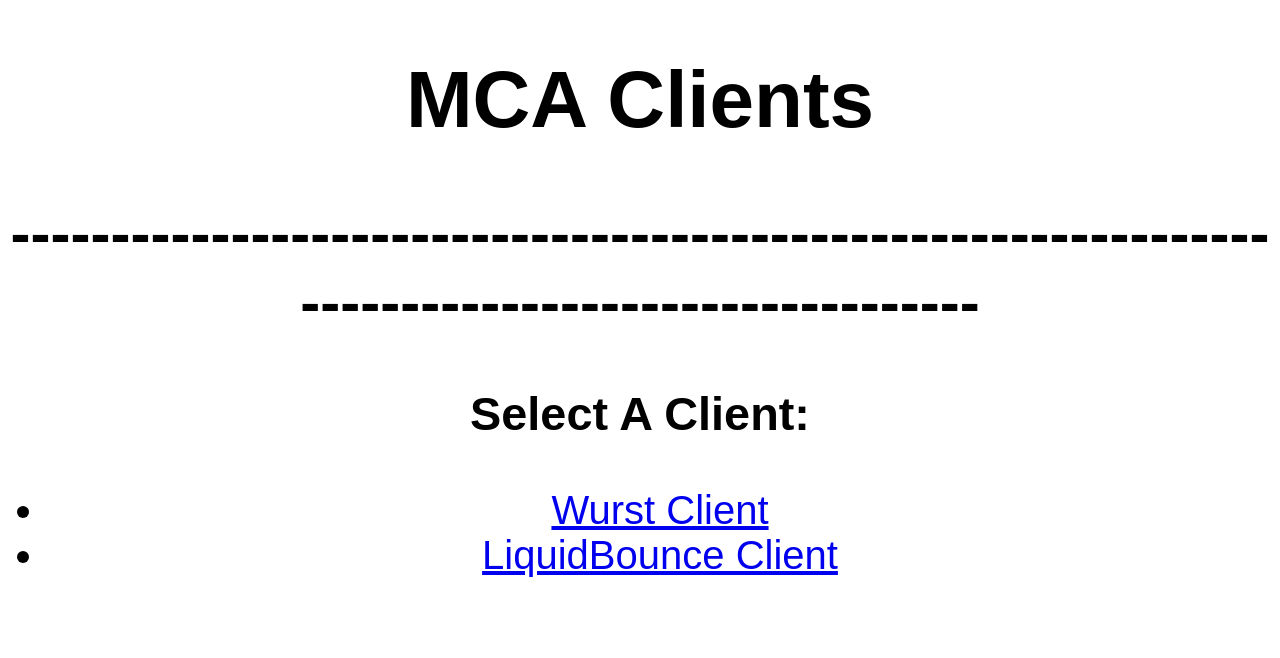
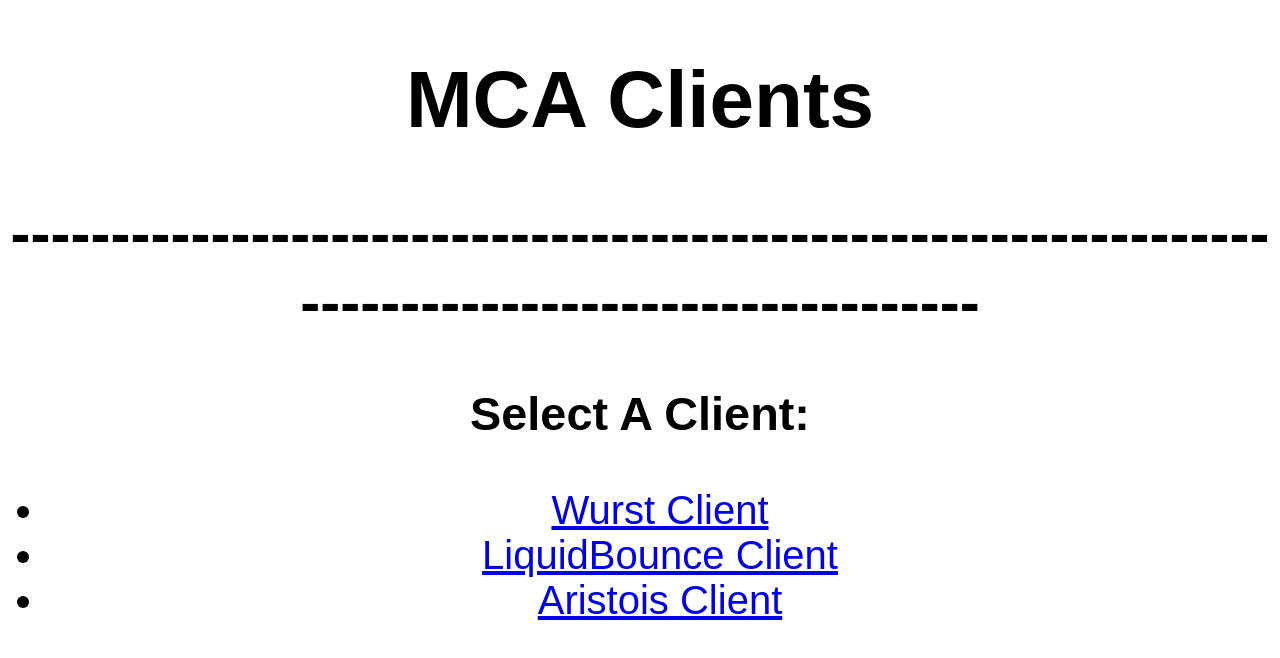
Before and after one commit to minecraftclientarchive/minecraftclientarchive.github.io, a plain HTML site: page index.html in a window 1280 px wide. Drawn offline with Linux system fonts and the light colour scheme.

Commit message:
Added 3 New Clients

```diff
--- a/index.html
+++ b/index.html
@@ -16,6 +16,9 @@
                 <li>
                     <a href="liquidbounce.html">LiquidBounce Client</a>
                 </li>
+                <li>
+                    <a href="aristois.html">Aristois Client</a>
+                </li>
             </ul>
         </body>
     </html>
```
